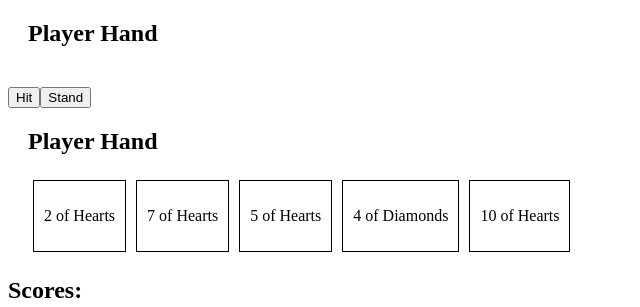
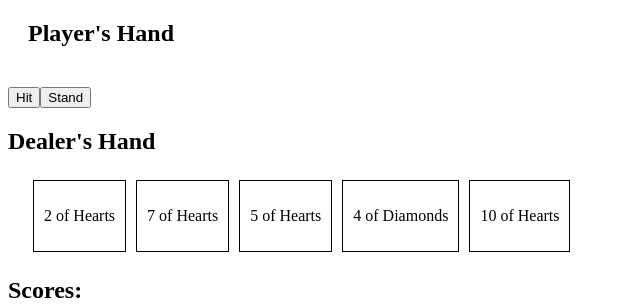
Before and after one commit to telenorbenedicte/vue-nuxt-blackjack, a Nuxt app: page / in a window 1280 px wide. Both pictures are taken after a click on the button "Stand". Shown: the top 307 px of the page, without its empty margins (0-640 px from the left). Built offline with nearby package versions, Linux system fonts and the light colour scheme.

Commit message:
Don't repeat player header

```diff
--- a/app.vue
+++ b/app.vue
@@ -1,9 +1,14 @@
 <template>
   <div>
-    <PlayerHand :cards="playerCards" />
+    <PlayerHand :cards="playerCards" title="Player's Hand" />
     <button @click="drawCard">Hit</button>
     <button @click="stand">Stand</button>
-    <PlayerHand :cards="dealerCards" />
+
+    <!-- Display dealer's cards only after the player stands -->
+    <div v-if="gameOver || dealerDrawing">
+      <h2>Dealer's Hand</h2>
+      <PlayerHand :cards="dealerCards" />
+    </div>
 
     <!-- Display scores and result -->
     <div v-if="gameOver">
@@ -26,7 +31,8 @@ export default defineComponent({
       dealerCards: [] as Card[], // Add dealer's cards
       deck: this.createDeck() as Deck, // Use Deck type
       gameOver: false, // Track if the game is over
-      resultMessage: '' // Message to display the result
+      resultMessage: '', // Message to display the result
+      dealerDrawing: false // Track if the dealer is drawing
     };
   },
   computed: {
@@ -59,6 +65,7 @@ export default defineComponent({
       this.playerCards.push(drawnCard); // Add the drawn card to player's hand
     },
     stand() {
+      this.dealerDrawing = true; // Set dealer drawing flag
       // Dealer's turn to draw cards
       while (this.calculateScore(this.dealerCards) < 20) {
         this.drawDealerCard();
--- a/components/PlayerHand.vue
+++ b/components/PlayerHand.vue
@@ -1,6 +1,6 @@
 <template>
   <div class="player-hand">
-    <h2>Player Hand</h2>
+    <h2 v-if="title">{{ title }}</h2>
     <div class="cards">
       <Card v-for="(card, index) in cards" :key="index" :card="card" />
     </div>
@@ -15,6 +15,10 @@ export default {
     cards: {
       type: Array,
       required: true
+    },
+    title: {
+      type: String,
+      default: ''
     }
   },
   components: {
```
